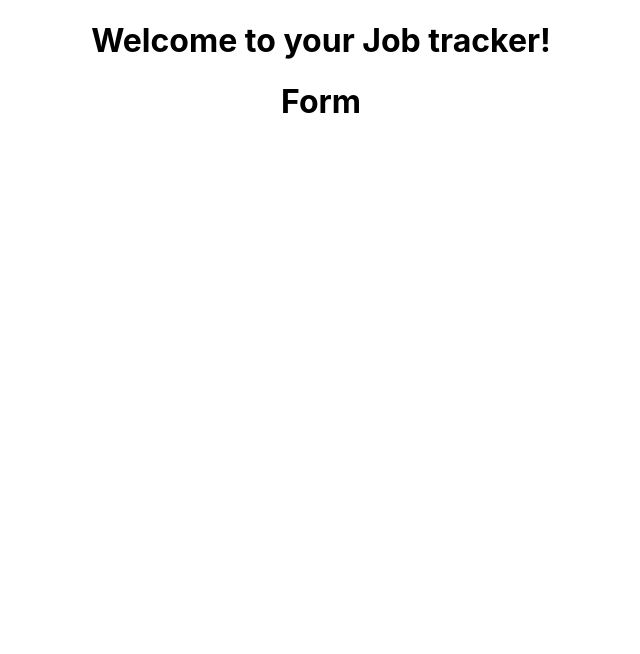
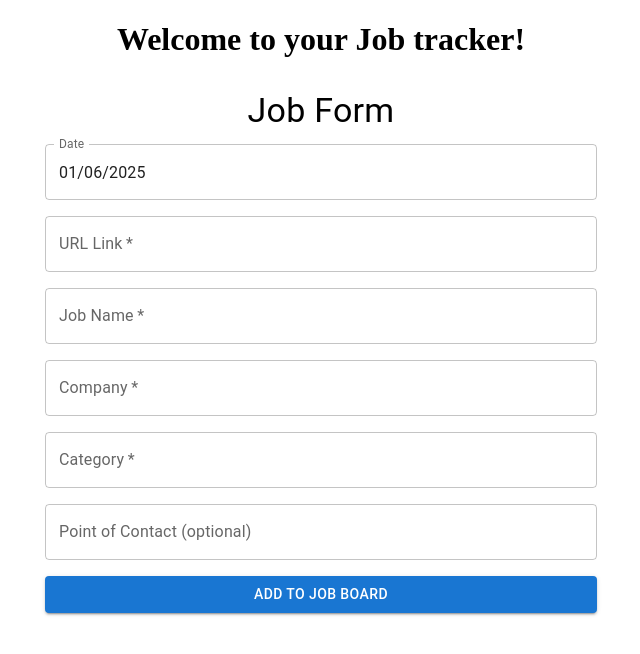
Before and after one commit to somramnani/job-tracker, a React (Create React App) app: page / in a window 1280 px wide. Shown: the top 654 px of the page, without its empty margins (319-959 px from the left). Built offline with nearby package versions, Linux system fonts and the light colour scheme.

Commit message:
feat: add Form component with inputs, validation & date

```diff
--- a/src/components/Form.jsx
+++ b/src/components/Form.jsx
@@ -1,15 +1,105 @@
-/* Requirements
-Current Date - filled with the current date
-Url
-Job name
-Category
-Point of contact (optional)
-*/
+import React, { useState } from "react";
+import {
+  TextField,
+  Button,
+  Stack,
+  Box,
+  Typography,
+  Container,
+} from "@mui/material";
+import { DatePicker } from "@mui/x-date-pickers/DatePicker";
+
 const Form = () => {
+  const [formData, setFormData] = useState({
+    date: new Date(),
+    url: "",
+    jobName: "",
+    category: "",
+    company: "",
+    pointOfContact: "",
+  });
+
+  const handleChange = (e) => {
+    const { name, value } = e.target;
+    setFormData((prev) => ({
+      ...prev,
+      [name]: value,
+    }));
+  };
+
+  const handleDateChange = (newDate) => {
+    setFormData((prev) => ({
+      ...prev,
+      date: newDate,
+    }));
+  };
+
+  const handleSubmit = (e) => {
+    e.preventDefault();
+    alert("Form submitted!");
+    console.log("Form Submitted:", formData);
+  };
+
   return (
-    <div>
-      <h1>Form</h1>
-    </div>
+    <Container maxWidth="sm">
+      <Box sx={{ mt: 4, mb: 4 }}>
+        <Typography variant="h4" gutterBottom>
+          Job Form
+        </Typography>
+        <form onSubmit={handleSubmit}>
+          <Stack spacing={2}>
+            <DatePicker
+              label="Date"
+              value={formData.date}
+              onChange={handleDateChange}
+              renderInput={(params) => <TextField fullWidth {...params} />}
+            />
+            <TextField
+              fullWidth
+              label="URL Link"
+              name="url"
+              value={formData.url}
+              onChange={handleChange}
+              required
+            />
+            <TextField
+              fullWidth
+              label="Job Name"
+              name="jobName"
+              value={formData.jobName}
+              onChange={handleChange}
+              required
+            />
+            <TextField
+              fullWidth
+              label="Company"
+              name="company"
+              value={formData.company}
+              onChange={handleChange}
+              required
+            />
+            <TextField
+              fullWidth
+              label="Category"
+              name="category"
+              value={formData.category}
+              onChange={handleChange}
+              required
+            />
+            <TextField
+              fullWidth
+              label="Point of Contact (optional)"
+              name="pointOfContact"
+              value={formData.pointOfContact}
+              onChange={handleChange}
+            />
+            <Button variant="contained" color="primary" type="submit" fullWidth>
+              Add to Job Board
+            </Button>
+          </Stack>
+        </form>
+      </Box>
+    </Container>
   );
 };
 
```
Also changed, not shown: package.json (+15 -3 lines), src/index.js (+8 -7 lines), 1 other file (tests, documents, lock files or other folders).
